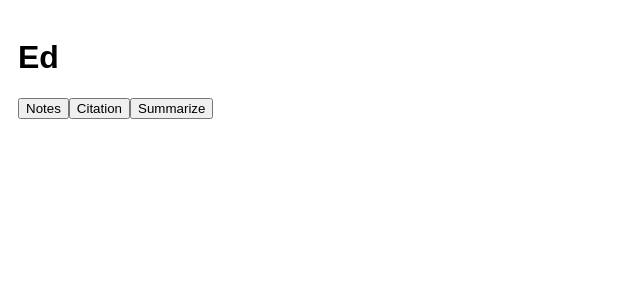
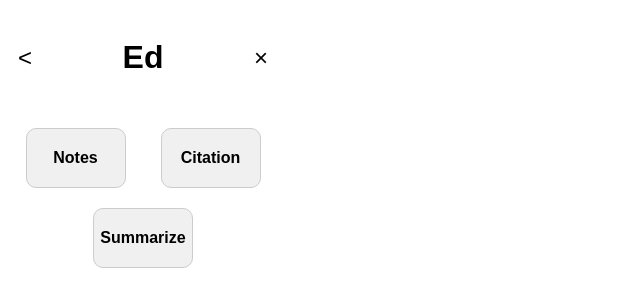
Before and after one commit to itaymev/personal-assistant-extension, a React (Create React App) app in the folder react-chrome-ext/: page / in a window 1280 px wide. Shown: the top 306 px of the page, without its empty margins (0-640 px from the left). Built offline with nearby package versions, Linux system fonts and the light colour scheme; the HTML template or start-up script is replaced by a standard one.

Commit message:
new styling

```diff
--- a/react-chrome-ext/src/App.css
+++ b/react-chrome-ext/src/App.css
@@ -48,3 +48,45 @@ body {
   padding: 5px;
   box-sizing: border-box;
 }
+
+.main-body {
+  width: 250px;
+  height: 250px;
+  border-radius: 10px;
+
+}
+
+/* Header with icons */
+.popup-header {
+  display: flex;
+  justify-content: space-between;
+  align-items: center;
+  margin-bottom: 30px;
+}
+
+.popup-header .icon {
+  font-size: 24px;
+  cursor: pointer;
+}
+
+/* Buttons */
+.popup-buttons {
+  display: flex;
+  flex-wrap: wrap;
+  justify-content: space-around;
+  gap: 20px;
+}
+
+.popup-button {
+  width: 100px;
+  height: 60px;
+  background-color: #f0f0f0;
+  border: 1px solid #ccc;
+  border-radius: 10px;
+  display: flex;
+  justify-content: center;
+  align-items: center;
+  cursor: pointer;
+  font-size: 16px;
+  font-weight: bold;
+}
--- a/react-chrome-ext/src/App.tsx
+++ b/react-chrome-ext/src/App.tsx
@@ -27,9 +27,13 @@ export default function PersonalAssistant() {
   };
 
   return (
+    <div className='main-body'>
+      <div className='popup-header'>
+        <span className="icon" onClick={handleBackToHome}>&lt;</span>
+        <h1>Ed</h1>
+        <span className="icon">&times;</span>
+      </div>
       <div>
-      <h1>Ed</h1>
-
         {/* Home Page */}
         {view === 'home' && (
           <Home notesNav={handleNotesClick} citationNav={handleCitationClick} summarizeNav={handleSummarizeClick} />
@@ -37,18 +41,19 @@ export default function PersonalAssistant() {
 
         {/* Note-taking section */}
         {view === 'notes' && (
-        <Notes backToHome={handleBackToHome} />
+          <Notes />
         )}
 
         {/* Citation section */}
         {view === 'citation' && (
-        <Citation backToHome={handleBackToHome} />
+          <Citation />
         )}
 
         {/* Article Summarizer */}
         {view === 'summarize' && (
-        <ArticleSummarizer backToHome={handleBackToHome} />
+          <ArticleSummarizer />
         )}
+      </div>
     </div>
   );
 }
--- a/react-chrome-ext/src/screens/ArticleSummarizerScreen.tsx
+++ b/react-chrome-ext/src/screens/ArticleSummarizerScreen.tsx
@@ -1,7 +1,7 @@
 import React, { useEffect, useState } from 'react';
 
 type ArticleSummarizerProps = {
-  backToHome: () => void;
+  backToHome?: () => void;
 }
 
 const ArticleSummarizer = (props: ArticleSummarizerProps) => {
@@ -84,7 +84,6 @@ const ArticleSummarizer = (props: ArticleSummarizerProps) => {
           <p>{summary}</p>
         </div>
       )}
-      <button onClick={props.backToHome}>Back to Home</button>
     </div>
   );
 };
--- a/react-chrome-ext/src/screens/CitationScreen.tsx
+++ b/react-chrome-ext/src/screens/CitationScreen.tsx
@@ -2,7 +2,7 @@
 import { useEffect, useState } from "react";
 
 type CitationProps = {
-    backToHome: () => void;
+    backToHome?: () => void;
 }
 
 export default function Citation(props: CitationProps) {
@@ -12,6 +12,7 @@ export default function Citation(props: CitationProps) {
     const [author, setAuthor] = useState('');
     const [pubDate, setPubDate] = useState('');
     const [name, setName] = useState('');
+    const [citation, setCitation] = useState('');
 
     useEffect(() => {
         const getCurrentTabUrl = async () => {
@@ -44,6 +45,7 @@ export default function Citation(props: CitationProps) {
                     setAuthor(response.pageDetails.author);
                     setPubDate(response.pageDetails.publicationDate);
                     setName(response.pageDetails.websiteName);
+                    generateCitation(response.pageDetails);
                 } else {
                     console.error("No response from content script.");
                 }
@@ -52,6 +54,12 @@ export default function Citation(props: CitationProps) {
         } catch (error) {
             console.log(error);
         }
+    }
+
+    function generateCitation(pageDetails: any) {
+        const { url, title, author, publicationDate, websiteName } = pageDetails;
+        const citation = `${author}. "${title}." ${websiteName}, ${publicationDate}, ${url}.`;
+        setCitation(citation);
     }
 
     return (
@@ -78,8 +86,7 @@ export default function Citation(props: CitationProps) {
                 <input type="text" value={name} placeholder="Website Name" />
             </div>
             <button id="cite-button" onClick={fillAndCite}>Fill and Cite</button>
-            <div id="citation-result"></div>
-            <button id="back-to-home-citation" onClick={props.backToHome}>Back to Home</button>
+            <div id="citation-result">{citation}</div>
         </div>
     )
 }
--- a/react-chrome-ext/src/screens/HomeScreen.tsx
+++ b/react-chrome-ext/src/screens/HomeScreen.tsx
@@ -8,10 +8,10 @@ type HomeProps = {
 export default function Home(props: HomeProps) {
 
     return (
-        <div id="home-page">
-            <button id="notes-button" onClick={props.notesNav}>Notes</button>
-            <button id="citation-button" onClick={props.citationNav}>Citation</button>
-            <button id="citation-button" onClick={props.summarizeNav}>Summarize</button>
+        <div className="popup-buttons">
+            <button className="popup-button" onClick={props.notesNav}>Notes</button>
+            <button className="popup-button" onClick={props.citationNav}>Citation</button>
+            <button className="popup-button" onClick={props.summarizeNav}>Summarize</button>
         </div>
     )
 }
--- a/react-chrome-ext/src/screens/NotesScreen.tsx
+++ b/react-chrome-ext/src/screens/NotesScreen.tsx
@@ -3,7 +3,7 @@
 import { useEffect, useState } from "react";
 
 type NotesProps = {
-    backToHome: () => void;
+    backToHome?: () => void;
 }
 
 export default function Notes(props: NotesProps) {
@@ -124,7 +124,6 @@ export default function Notes(props: NotesProps) {
                     ))}
                 </ul>
             </div>
-            <button id="back-to-home" onClick={props.backToHome}>Back to Home</button>
         </div>
     )
 }
```
Also changed, not shown: 1 other file (tests, documents, lock files or other folders). Lines whose indentation alone changed are shown as unchanged.
